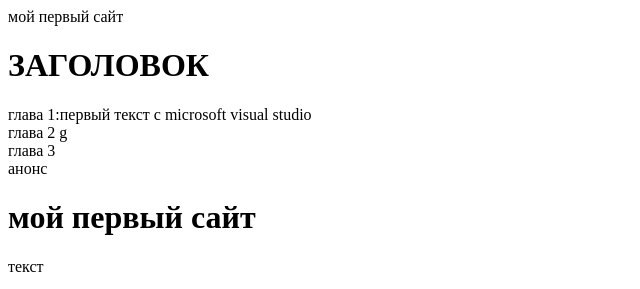
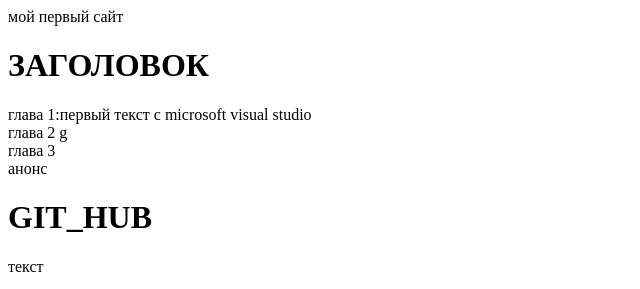
Before and after one commit to kucheril/kucheril.github.io, a plain HTML site: page index.html in a window 1280 px wide. Shown: the top 289 px of the page, without its empty margins (0-640 px from the left). Drawn offline with Linux system fonts and the light colour scheme.

Commit message:
03102022

```diff
--- a/index.html
+++ b/index.html
@@ -36,7 +36,7 @@
 </main>
 <footer>
 </footer>
-<h1>мой первый сайт</h1>
+<h1>GIT_HUB</h1>
 <p style=color:"red;">текст</p>
 <u1>
 
```
